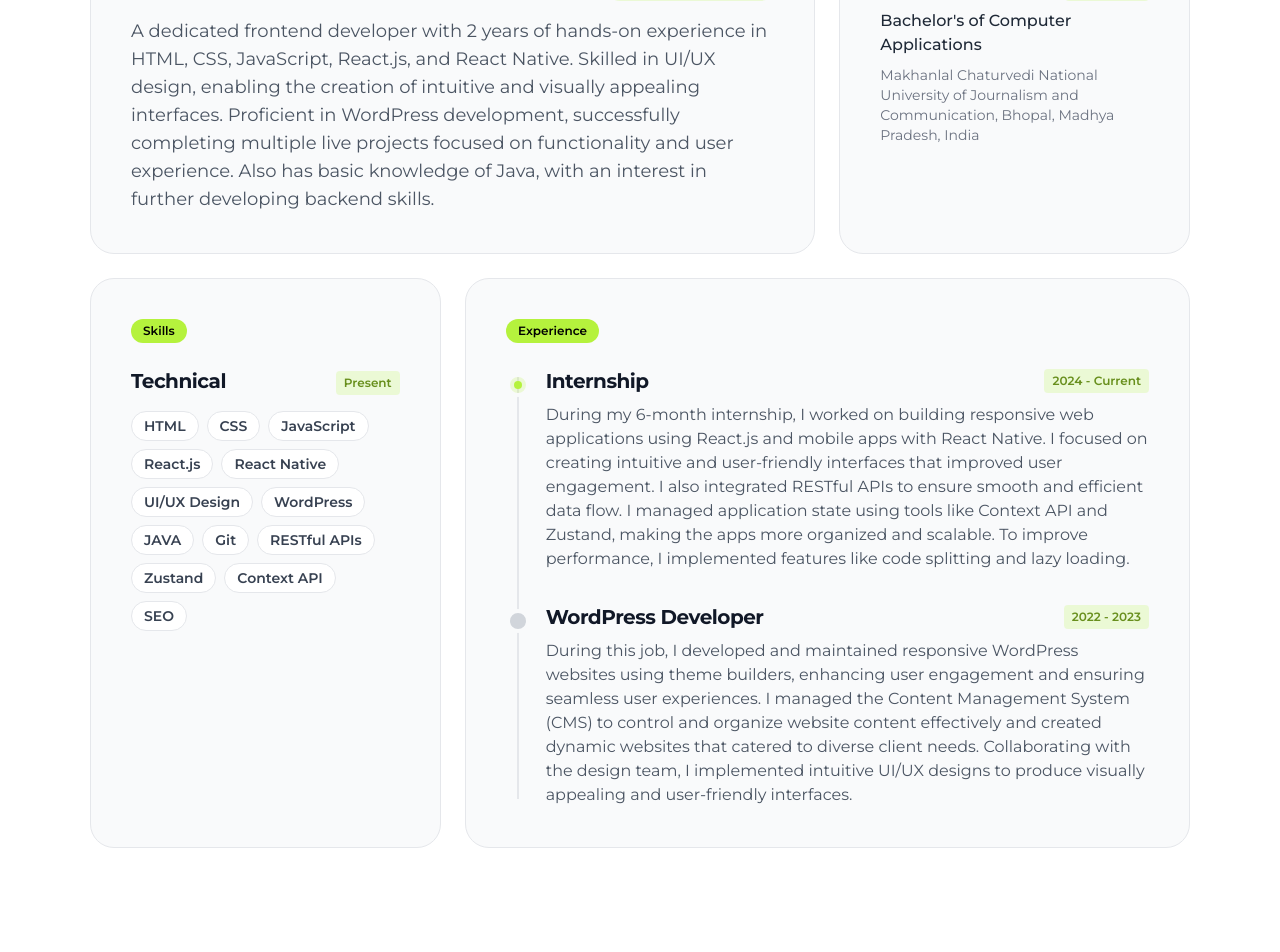
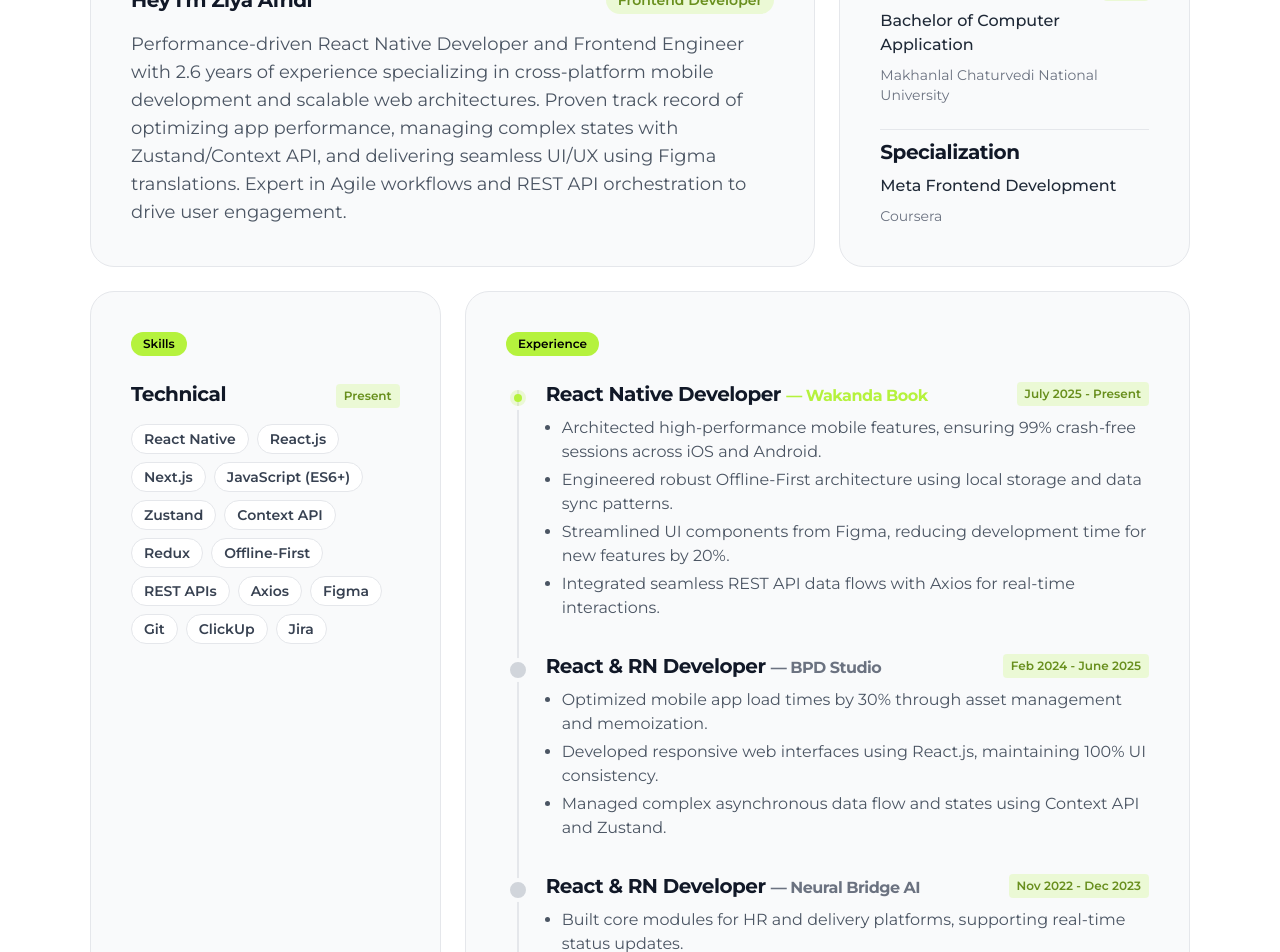
Before and after one commit to xyaistic/Portfolio, a React (Vite) app: page /profile in a window 1280 px wide. Shown: the part 140-1092 px from the top of the page. Before the commit the page ends 1028 px from the top, so only its background shows below. Built offline with nearby package versions, Linux system fonts and the light colour scheme.

Commit message:
update content

```diff
--- a/src/pages/About.jsx
+++ b/src/pages/About.jsx
@@ -24,7 +24,7 @@ export default function About() {
               </span>
             </div>
             <p className="text-base md:text-lg font-normal text-gray-600 dark:text-gray-300 leading-relaxed">
-              A dedicated frontend developer with 2 years of hands-on experience in HTML, CSS, JavaScript, React.js, and React Native. Skilled in UI/UX design, enabling the creation of intuitive and visually appealing interfaces. Proficient in WordPress development, successfully completing multiple live projects focused on functionality and user experience. Also has basic knowledge of Java, with an interest in further developing backend skills.
+              Performance-driven React Native Developer and Frontend Engineer with 2.6 years of experience specializing in cross-platform mobile development and scalable web architectures. Proven track record of optimizing app performance, managing complex states with Zustand/Context API, and delivering seamless UI/UX using Figma translations. Expert in Agile workflows and REST API orchestration to drive user engagement.
             </p>
           </div>
         </div>
@@ -39,13 +39,25 @@ export default function About() {
               <h5 className="font-bold text-xl md:text-xl text-gray-900 dark:text-white tracking-tight">
                 BCA
               </h5>
-              <span className="text-xs font-semibold text-[#688f1d] dark:text-black bg-[#b5f23d]/20 dark:bg-[#b5f23d] px-2 py-1 rounded">2021 - 2024</span>
+              <span className="text-xs font-semibold text-[#688f1d] dark:text-black bg-[#b5f23d]/20 dark:bg-[#b5f23d] px-2 py-1 rounded">2024</span>
             </div>
             <p className="font-medium text-gray-800 dark:text-gray-200 mb-2">
-              Bachelor's of Computer Applications
+              Bachelor of Computer Application
+            </p>
+            <p className="text-sm font-normal text-gray-500 dark:text-gray-400 mb-6">
+              Makhanlal Chaturvedi National University
+            </p>
+
+            <div className="flex justify-between items-end mb-2 pt-2 border-t border-gray-200 dark:border-[#3a3a3a]">
+              <h5 className="font-bold text-lg md:text-xl text-gray-900 dark:text-white tracking-tight">
+                Specialization
+              </h5>
+            </div>
+            <p className="font-medium text-gray-800 dark:text-gray-200 mb-2">
+              Meta Frontend Development
             </p>
             <p className="text-sm font-normal text-gray-500 dark:text-gray-400">
-              Makhanlal Chaturvedi National University of Journalism and Communication, Bhopal, Madhya Pradesh, India
+              Coursera
             </p>
           </div>
         </div>
@@ -61,7 +73,7 @@ export default function About() {
               <span className="text-xs font-semibold text-[#688f1d] dark:text-black bg-[#b5f23d]/20 dark:bg-[#b5f23d] px-2 py-1 rounded">Present</span>
             </div>
             <div className="flex flex-wrap gap-2">
-              {['HTML', 'CSS', 'JavaScript', 'React.js', 'React Native', 'UI/UX Design', 'WordPress', 'JAVA', 'Git', 'RESTful APIs', 'Zustand', 'Context API', 'SEO'].map(skill => (
+              {['React Native', 'React.js', 'Next.js', 'JavaScript (ES6+)', 'Zustand', 'Context API', 'Redux', 'Offline-First', 'REST APIs', 'Axios', 'Figma', 'Git', 'ClickUp', 'Jira'].map(skill => (
                 <span key={skill} className="text-xs font-semibold md:text-sm bg-white dark:bg-[#181818] border border-gray-200 dark:border-[#3a3a3a] px-3 py-1 rounded-full text-gray-700 dark:text-gray-300">
                   {skill}
                 </span>
@@ -80,32 +92,55 @@ export default function About() {
             {/* Timeline line */}
             <div className="hidden md:block absolute left-[11px] top-2 bottom-2 w-0.5 bg-gray-200 dark:bg-[#3a3a3a]"></div>
 
+            {/* Job 1 */}
             <div className="relative md:pl-10">
               <div className="hidden md:flex absolute left-0 top-1.5 w-6 h-6 rounded-full bg-[#b5f23d]/20 border-4 border-[#f9fafb] dark:border-[#242424] items-center justify-center">
                 <div className="w-2 h-2 rounded-full bg-[#b5f23d]"></div>
               </div>
               <div className="flex flex-wrap justify-between items-center gap-2 mb-2">
                 <h5 className="font-bold text-lg md:text-xl text-gray-900 dark:text-white tracking-tight">
-                  Internship
+                  React Native Developer <span className="text-[#b5f23d] text-base">— Wakanda Book</span>
                 </h5>
-                <span className="text-xs font-semibold text-[#688f1d] dark:text-black bg-[#b5f23d]/20 dark:bg-[#b5f23d] px-2 py-1 rounded">2024 - Current</span>
+                <span className="text-xs font-semibold text-[#688f1d] dark:text-black bg-[#b5f23d]/20 dark:bg-[#b5f23d] px-2 py-1 rounded">July 2025 - Present</span>
               </div>
-              <p className="text-sm md:text-base font-normal text-gray-600 dark:text-gray-300 leading-relaxed">
-                During my 6-month internship, I worked on building responsive web applications using React.js and mobile apps with React Native. I focused on creating intuitive and user-friendly interfaces that improved user engagement. I also integrated RESTful APIs to ensure smooth and efficient data flow. I managed application state using tools like Context API and Zustand, making the apps more organized and scalable. To improve performance, I implemented features like code splitting and lazy loading.
-              </p>
+              <ul className="text-sm md:text-base font-normal text-gray-600 dark:text-gray-300 leading-relaxed list-disc ml-4 space-y-1">
+                <li>Architected high-performance mobile features, ensuring 99% crash-free sessions across iOS and Android.</li>
+                <li>Engineered robust Offline-First architecture using local storage and data sync patterns.</li>
+                <li>Streamlined UI components from Figma, reducing development time for new features by 20%.</li>
+                <li>Integrated seamless REST API data flows with Axios for real-time interactions.</li>
+              </ul>
             </div>
 
+            {/* Job 2 */}
             <div className="relative md:pl-10">
               <div className="hidden md:block absolute left-0 top-1.5 w-6 h-6 rounded-full bg-gray-300 dark:bg-[#3a3a3a] border-4 border-[#f9fafb] dark:border-[#242424]"></div>
               <div className="flex flex-wrap justify-between items-center gap-2 mb-2">
                 <h5 className="font-bold text-lg md:text-xl text-gray-900 dark:text-white tracking-tight">
-                  WordPress Developer
+                  React & RN Developer <span className="text-gray-500 text-base">— BPD Studio</span>
                 </h5>
-                <span className="text-xs font-semibold text-[#688f1d] dark:text-black bg-[#b5f23d]/20 dark:bg-[#b5f23d] px-2 py-1 rounded">2022 - 2023</span>
+                <span className="text-xs font-semibold text-[#688f1d] dark:text-black bg-[#b5f23d]/20 dark:bg-[#b5f23d] px-2 py-1 rounded">Feb 2024 - June 2025</span>
               </div>
-              <p className="text-sm md:text-base font-normal text-gray-600 dark:text-gray-300 leading-relaxed">
-                During this job, I developed and maintained responsive WordPress websites using theme builders, enhancing user engagement and ensuring seamless user experiences. I managed the Content Management System (CMS) to control and organize website content effectively and created dynamic websites that catered to diverse client needs. Collaborating with the design team, I implemented intuitive UI/UX designs to produce visually appealing and user-friendly interfaces.
-              </p>
+              <ul className="text-sm md:text-base font-normal text-gray-600 dark:text-gray-300 leading-relaxed list-disc ml-4 space-y-1">
+                <li>Optimized mobile app load times by 30% through asset management and memoization.</li>
+                <li>Developed responsive web interfaces using React.js, maintaining 100% UI consistency.</li>
+                <li>Managed complex asynchronous data flow and states using Context API and Zustand.</li>
+              </ul>
+            </div>
+
+            {/* Job 3 */}
+            <div className="relative md:pl-10">
+              <div className="hidden md:block absolute left-0 top-1.5 w-6 h-6 rounded-full bg-gray-300 dark:bg-[#3a3a3a] border-4 border-[#f9fafb] dark:border-[#242424]"></div>
+              <div className="flex flex-wrap justify-between items-center gap-2 mb-2">
+                <h5 className="font-bold text-lg md:text-xl text-gray-900 dark:text-white tracking-tight">
+                  React & RN Developer <span className="text-gray-500 text-base">— Neural Bridge AI</span>
+                </h5>
+                <span className="text-xs font-semibold text-[#688f1d] dark:text-black bg-[#b5f23d]/20 dark:bg-[#b5f23d] px-2 py-1 rounded">Nov 2022 - Dec 2023</span>
+              </div>
+              <ul className="text-sm md:text-base font-normal text-gray-600 dark:text-gray-300 leading-relaxed list-disc ml-4 space-y-1">
+                <li>Built core modules for HR and delivery platforms, supporting real-time status updates.</li>
+                <li>Implemented secure backend API integrations using Axios across mobile and web.</li>
+                <li>Collaborated within Agile teams to translate business requirements into high-integrity code.</li>
+              </ul>
             </div>
           </div>
         </div>
--- a/src/pages/Home.jsx
+++ b/src/pages/Home.jsx
@@ -118,9 +118,7 @@ export default function Home() {
         >
           <Badge>About</Badge>
           <p className="text-base leading-relaxed mt-2" style={{ color: textSecondary }}>
-            A dedicated frontend developer with 2 years of hands-on experience in HTML, CSS, JavaScript,
-            React.js, and React Native. Skilled in UI/UX design, enabling the creation of intuitive and
-            visually appealing interfaces. Also proficient in WordPress development.
+            Performance-driven React Native and Frontend Engineer with 2.6+ years of experience specializing in cross-platform mobile development and scalable web architectures.
           </p>
           <NavLink
             to="profile"
@@ -161,8 +159,9 @@ export default function Home() {
           <Badge>Experience</Badge>
           <div className="flex flex-col gap-3 mt-1">
             {[
-              { role: 'React Native Developer', company: 'Internship', period: '2024 – Current' },
-              { role: 'WordPress Developer', company: 'Freelance / Agency', period: '2022 – 2023' },
+              { role: 'React Native Developer', company: 'Wakanda Book', period: 'Jul 2025 – Present' },
+              { role: 'React & RN Developer', company: 'BPD Studio', period: 'Feb 2024 – Jun 2025' },
+              { role: 'React & RN Developer', company: 'Neural Bridge AI', period: 'Nov 2022 – Dec 2023' },
             ].map((exp, i, arr) => (
               <div key={i}>
                 <div className="flex justify-between items-start">
@@ -294,7 +293,7 @@ export default function Home() {
         >
           <Badge>Skills</Badge>
           <div className="flex flex-wrap gap-2 mt-1">
-            {['React.js', 'React Native', 'JavaScript', 'HTML/CSS', 'WordPress', 'UI/UX', 'Git', 'Zustand', 'REST APIs'].map((skill, i) => (
+            {['React Native', 'React.js', 'Next.js', 'Zustand', 'Context API', 'Offline-First', 'REST APIs', 'Redux', 'Axios'].map((skill, i) => (
               <span
                 key={i}
                 className="text-xs px-3 py-1 rounded-full font-medium"
@@ -317,10 +316,10 @@ export default function Home() {
           <Badge>Services</Badge>
           <ul className="flex flex-col gap-2 mt-1">
             {[
-              'Web Development',
-              'Mobile App (React Native)',
-              'UI / UX Design',
-              'WordPress Development',
+              'Mobile App Development (React Native)',
+              'Web Architecture (React.js, Next.js)',
+              'Performance Optimization',
+              'UI/UX implementation',
             ].map((s, i) => (
               <li key={i} className="flex items-center gap-2 text-sm" style={{ color: textSecondary }}>
                 <span className="w-1.5 h-1.5 rounded-full bg-[#b5f23d] flex-shrink-0" />
```
